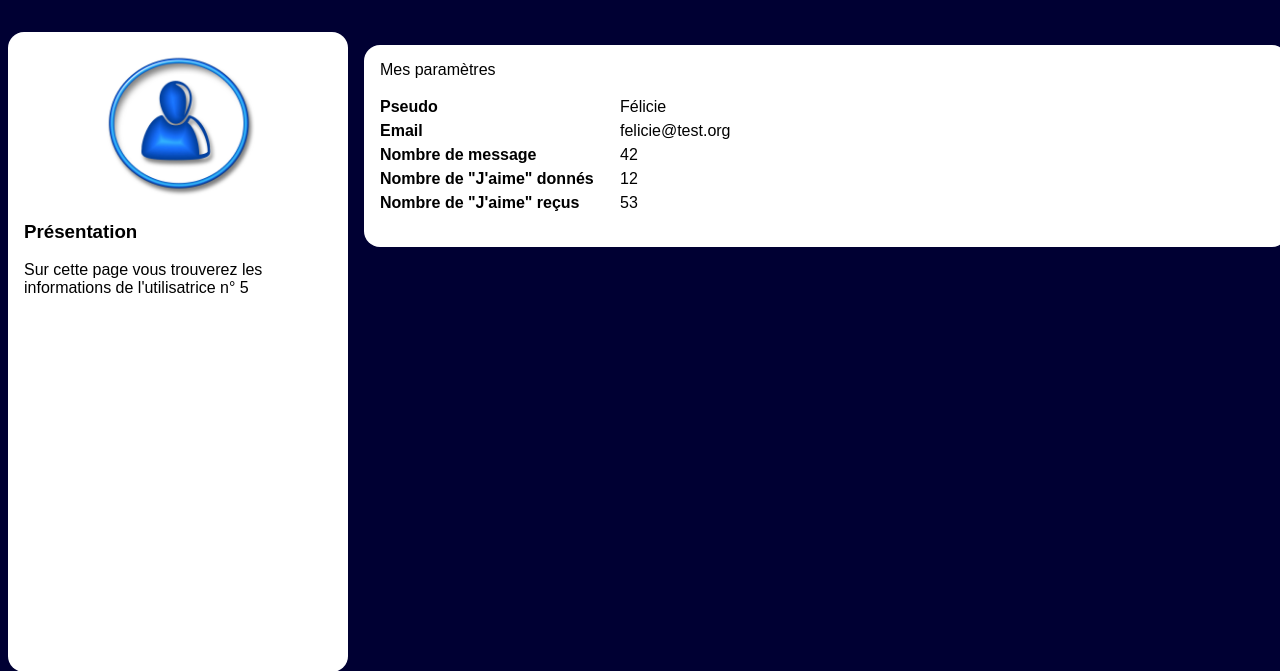
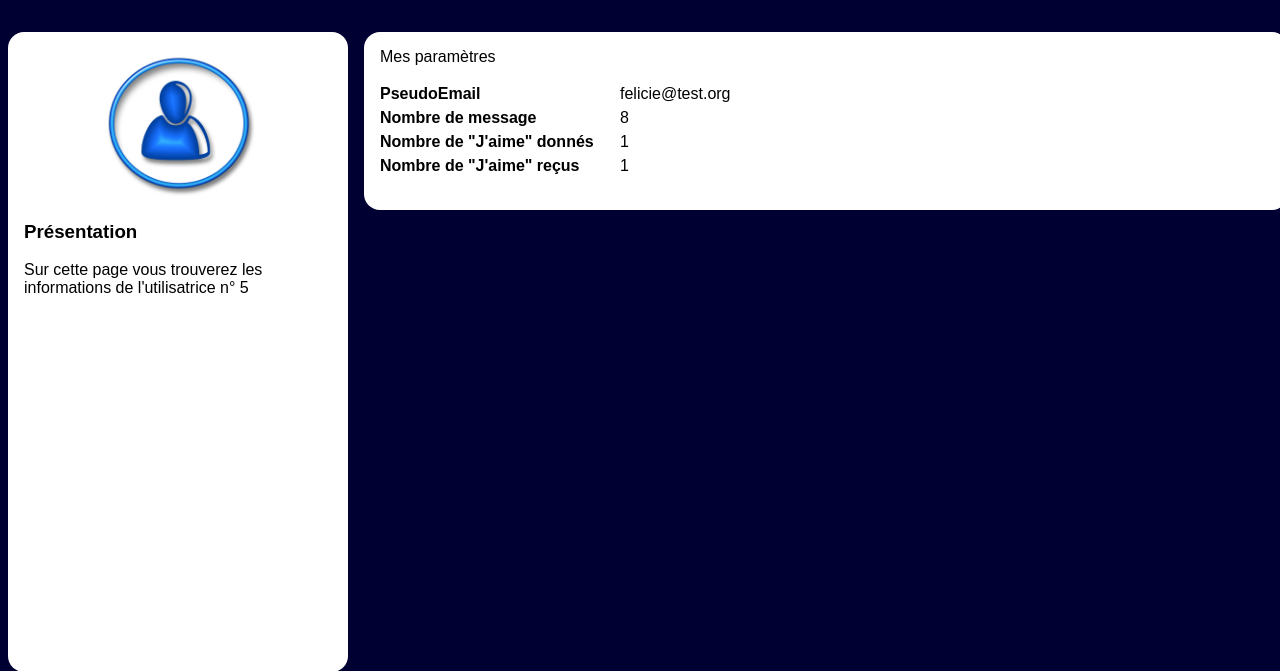
Before and after one commit to adatechschool/RESEAU-SOCIAL, a PHP site: page /settings.php?user_id=5 in a window 1280 px wide. Shown: the part 90-761 px from the top of the page. Run offline with PHP 8.4, Linux system fonts and the light colour scheme; data that the repository does not hold is empty.

Commit message:
setting.php

```diff
--- a/resoc_n1/admin.php
+++ b/resoc_n1/admin.php
@@ -94,7 +94,7 @@
                  */
                 while ($tag = $lesInformations->fetch_assoc())
                 {
-                    // echo "<pre>" . print_r($tag, 1) . "</pre>";
+                    //  echo "<pre>" . print_r($tag, 1) . "</pre>";
                     ?>
                     <article>
                         <h3><?php echo $tag["alias"]?></h3>
--- a/resoc_n1/settings.php
+++ b/resoc_n1/settings.php
@@ -79,21 +79,21 @@
                  * Etape 4: à vous de jouer
                  */
                 //@todo: afficher le résultat de la ligne ci dessous, remplacer les valeurs ci-après puiseffacer la ligne ci-dessous
-                echo "<pre>" . print_r($user, 1) . "</pre>";
+                //  echo "<pre>" . print_r($user, 1) . "</pre>";
                 ?>
                 <article class='parameters'>
                     <h3>Mes paramètres</h3>
                     <dl>
                         <dt>Pseudo</dt>
-                        <dd>Félicie</dd>
+                        <dd> <?php echo $user["alias"]?> </dd>
                         <dt>Email</dt>
                         <dd>felicie@test.org</dd>
                         <dt>Nombre de message</dt>
-                        <dd>42</dd>
+                        <dd>8</dd>
                         <dt>Nombre de "J'aime" donnés </dt>
-                        <dd>12</dd>
+                        <dd>1</dd>
                         <dt>Nombre de "J'aime" reçus</dt>
-                        <dd>53</dd>
+                        <dd>1</dd>
                     </dl>
 
                 </article>
```
